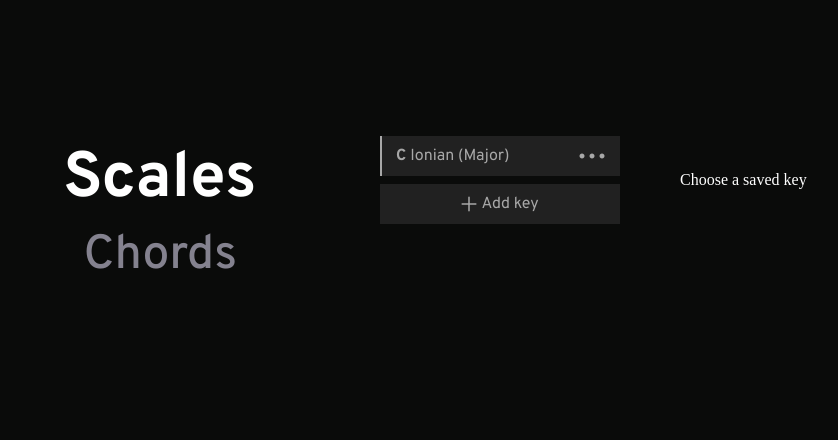
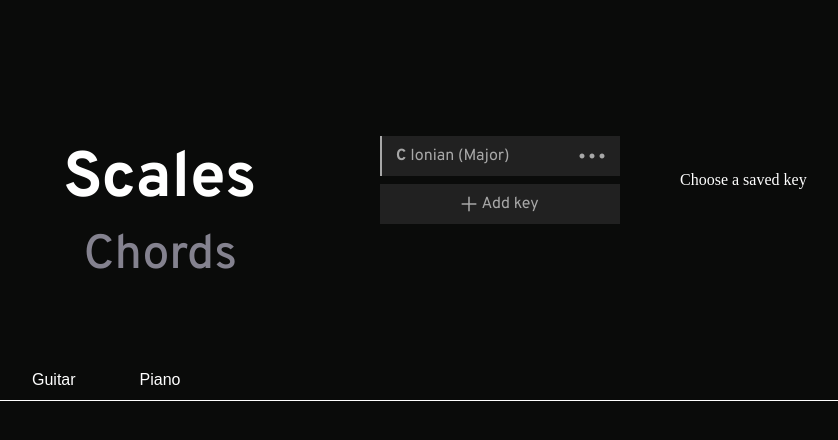
Before and after one commit to RonnyPumaricra/music-sandbox-ng, an Angular app: page / in a window 1280 px wide. Shown: the top 440 px of the page, without its empty margins (48-886 px from the left). Built offline with nearby package versions, Linux system fonts and the light colour scheme; a web font is replaced by a local one.

Commit message:
Tab functionality and styles

```diff
--- a/src/app/app.component.html
+++ b/src/app/app.component.html
@@ -1,16 +1,2 @@
 <app-picker-wrapper></app-picker-wrapper>
-
-<!-- <app-scales-picker></app-scales-picker> -->
-
-<!-- <app-piano></app-piano> -->
-
-<!-- <app-chords-picker></app-chords-picker> -->
-
-<!-- <button (click)="setPicker(0)">Scales</button> -->
-<!-- <button (click)="setPicker(1)">Chords</button> -->
-<!-- <app-guitar></app-guitar> -->
-<!-- <app-chords-picker></app-chords-picker>
-
-<p>GuitarPreview component</p>
-
-<router-outlet /> -->
+<app-instrument-tab-navigation></app-instrument-tab-navigation>
--- a/src/app/app.component.ts
+++ b/src/app/app.component.ts
@@ -1,30 +1,21 @@
 import { Component, inject } from '@angular/core';
-import { RouterOutlet } from '@angular/router';
 import { ScalesPickerComponent } from "./components/scales-picker/scales-picker.component";
 import { ChordsPickerComponent } from "./components/chords-picker/chords-picker.component";
 import { PianoComponent } from "./components/piano/piano.component";
 import { GuitarComponent } from "./components/guitar/guitar.component";
 import { MusicService } from './services/music.service';
 import { PickerWrapperComponent } from './components/picker-wrapper/picker-wrapper.component';
+import { InstrumentTabNavigationComponent } from "./components/instrument-tab-navigation/instrument-tab-navigation.component";
 
 @Component({
   selector: 'app-root',
   standalone: true,
   imports: [
-    // RouterOutlet,
     PickerWrapperComponent,
-    ScalesPickerComponent,
-    ChordsPickerComponent,
-    PianoComponent,
-    GuitarComponent
-  ],
+    InstrumentTabNavigationComponent
+],
   templateUrl: './app.component.html',
   styleUrl: './app.component.css'
 })
 export class AppComponent {
-  title = 'music-sandbox-ng';
-
-  musicService = inject(MusicService);
-
-  setPicker = this.musicService.activePicker.set;
 }
--- /dev/null
+++ b/src/app/components/instrument-tab-navigation/instrument-tab-navigation.component.css
@@ -0,0 +1,32 @@
+:host {
+  display: flex;
+
+  padding-inline: 3rem;
+  border-bottom: 1px solid white;
+}
+
+a {
+  padding: .75rem 2rem;
+  font-family: var(--sans-serif);
+  text-decoration: none;
+  position: relative;
+
+  color: white;
+}
+
+.active-link {
+  color: var(--primary-400);
+}
+.active-link:before {
+  content: "";
+  position: absolute;
+  top: 100%;
+  left: 0;
+  right: 0;
+  height: 1px;
+  scale: 1 3;
+
+  border-radius: 3px / 1px;
+
+  background: var(--primary-400);
+}
--- /dev/null
+++ b/src/app/components/instrument-tab-navigation/instrument-tab-navigation.component.html
@@ -0,0 +1,5 @@
+@for (ins of storeService.instruments; track $index) {
+  <a [routerLink]="'/' + ins.name" [routerLinkActive]="'active-link'">
+    {{ ins.name }}
+  </a>
+}
--- /dev/null
+++ b/src/app/components/instrument-tab-navigation/instrument-tab-navigation.component.ts
@@ -0,0 +1,19 @@
+import { Component, inject } from '@angular/core';
+import { StoreService } from '../../services/store.service';
+import { RouterLink, RouterLinkActive } from '@angular/router';
+
+@Component({
+  selector: 'app-instrument-tab-navigation',
+  standalone: true,
+  imports: [
+    RouterLink,
+    RouterLinkActive,
+  ],
+  templateUrl: './instrument-tab-navigation.component.html',
+  styleUrl: './instrument-tab-navigation.component.css'
+})
+export class InstrumentTabNavigationComponent {
+  storeService = inject(StoreService);
+
+
+}
--- a/src/app/services/store.service.ts
+++ b/src/app/services/store.service.ts
@@ -1,5 +1,7 @@
 import { Injectable, signal } from '@angular/core';
 import { StoredKey } from '../interfaces/stored-key';
+import { GuitarComponent } from '../components/guitar/guitar.component';
+import { PianoComponent } from '../components/piano/piano.component';
 
 @Injectable({
   providedIn: 'root'
@@ -13,4 +15,15 @@ export class StoreService {
       rootNoteIndex: 0,
     }
   ]);
+
+  instruments = [
+    {
+      name: "Guitar",
+      component: GuitarComponent,
+    },
+    {
+      name: "Piano",
+      component: PianoComponent,
+    }
+  ];
 }
```
